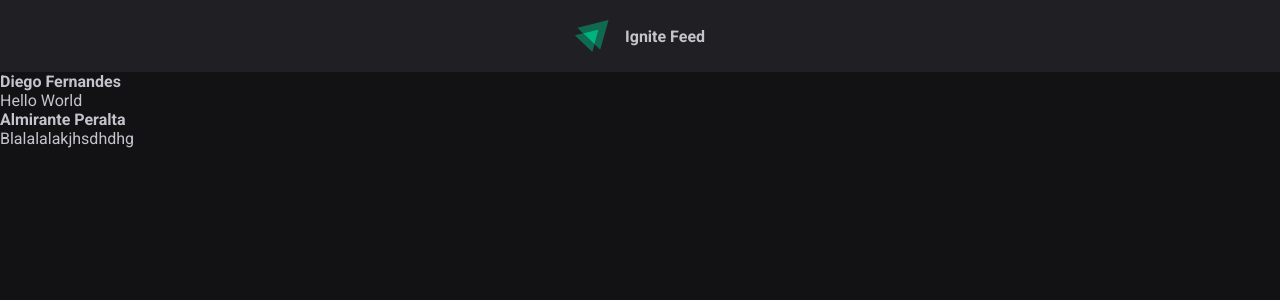
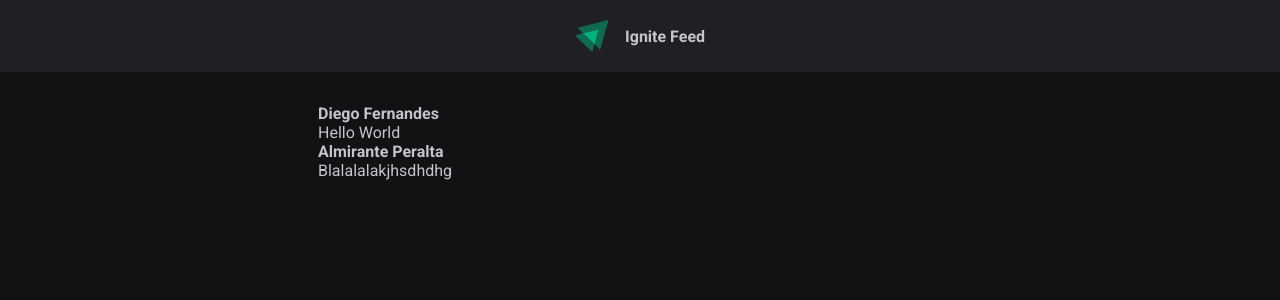
Before and after one commit to LimaMgx/01-fundamentos-reactjs, a React (Vite) app: page / in a window 1280 px wide. Shown: the top 300 px of the page. Built offline with nearby package versions, Linux system fonts and the light colour scheme.

Commit message:
Sidebar's and app's sync configs

```diff
--- a/src/App.jsx
+++ b/src/App.jsx
@@ -1,10 +1,11 @@
 import { useState } from 'react'
 import { Post } from './Components/Post'
 import { Header } from './Components/Header'
+import { Sidebar } from './Components/Sidebar';
 
 import styles from './Components/App.module.css';
+import './global.css';
 
-import './global.css';
 
 function App() {
   return (
@@ -13,6 +14,12 @@ function App() {
         <Header
 
         />
+
+        <div className={styles.wrapper}>
+            <Sidebar>
+
+            </Sidebar>
+            <main>
                 <Post
                   author="Diego Fernandes"
                   content="Hello World"
@@ -21,6 +28,10 @@ function App() {
                   author="Almirante Peralta"
                   content="Blalalalakjhsdhdhg"
                 />
+            </main>
+
+        </div>
+
 
 
       </div>
--- a/src/Components/App.module.css
+++ b/src/Components/App.module.css
@@ -0,0 +1,9 @@
+.wrapper {
+    max-width: 78rem;
+    margin: 2rem auto;
+    padding: 0 1rem;
+
+    display: grid;
+    grid-template-columns: 254px 1fr;
+    gap: 2rem;
+}
--- /dev/null
+++ b/src/Components/Sidebar.jsx
@@ -0,0 +1,15 @@
+import styles from './Sidebar.module.css';
+
+export function Sidebar() {
+    return (
+
+
+        <aside className={styles.sidebar}>
+                <img src="" alt="" />
+
+        </aside>
+
+
+
+    )
+}
--- /dev/null
+++ b/src/Components/Sidebar.module.css
@@ -0,0 +1,3 @@
+.sidebar {
+
+}
```
Lines whose indentation alone changed are shown as unchanged.
